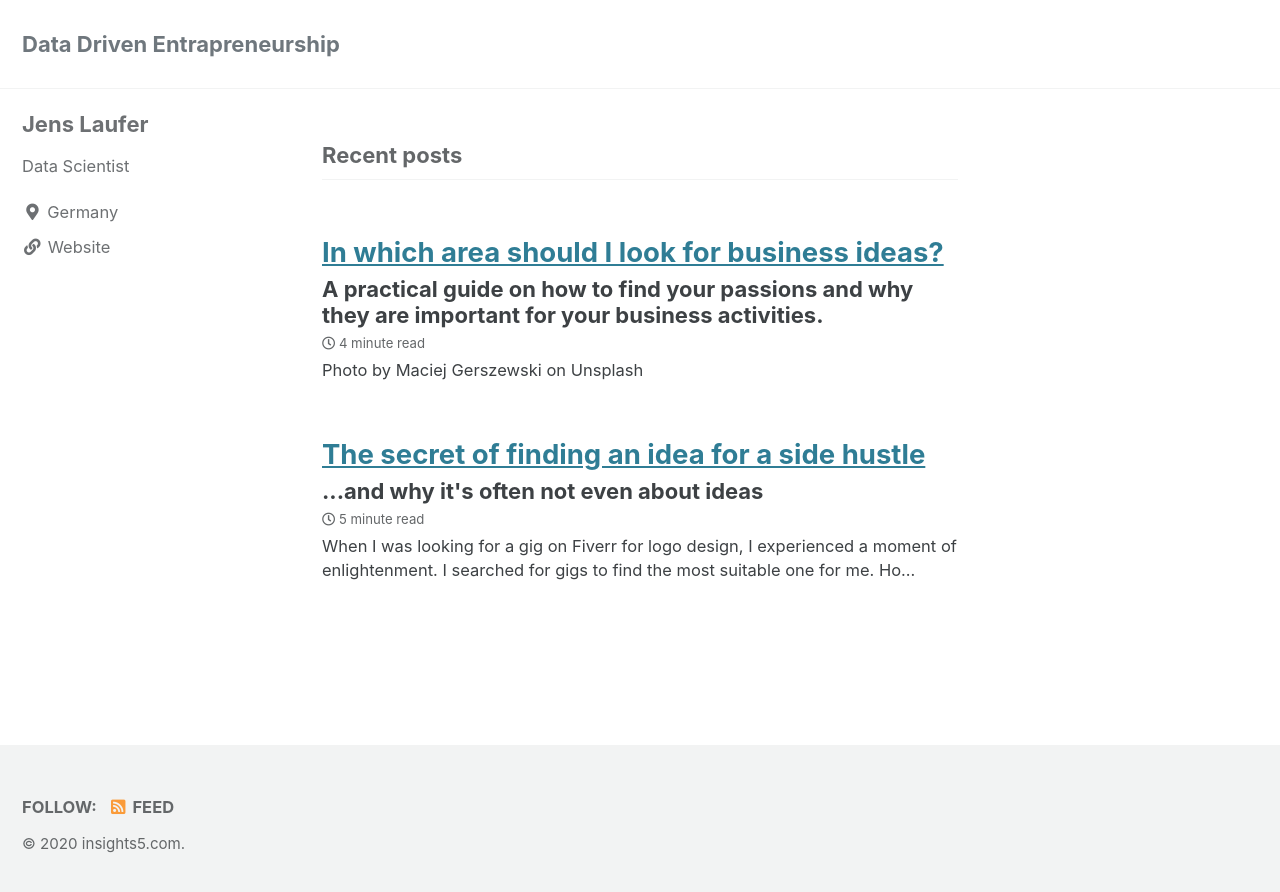
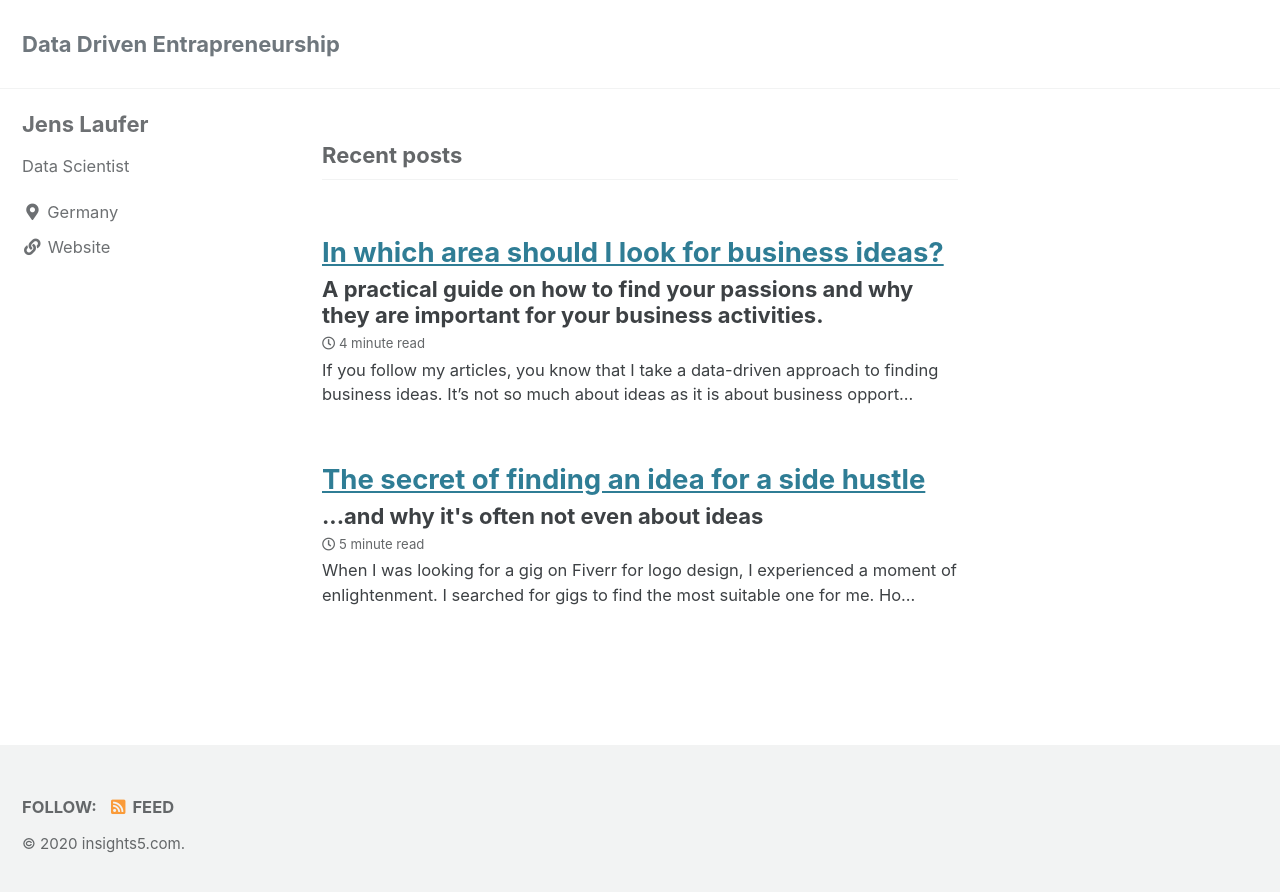
Before and after one commit to jenslaufer/data-driven-entrepreneurship-blog, a Jekyll site: the page built from index.html, in a window 1280 px wide. Shown: the top 892 px of the page. Built offline with Jekyll 4.4.1, drawn with Linux system fonts in a browser that asks for light colours; cached includes are drawn as plain includes; the list of posts is cut into pages by our own code.

```diff
--- a/_posts/2020-10-27-in-which-area-should-i-look-for-business-opportunities.md
+++ b/_posts/2020-10-27-in-which-area-should-i-look-for-business-opportunities.md
@@ -9,7 +9,6 @@ categories:
     - opportunities
     - discovery
 ---
-<span>Photo by <a href="">Maciej Gerszewski</a> on <a href="">Unsplash</a></span>
 
 If you follow my articles, you know that I take a data-driven approach to finding business ideas. It's not so much about ideas as it is about business opportunities that you systematically search by using easily accessible data.
 
```
